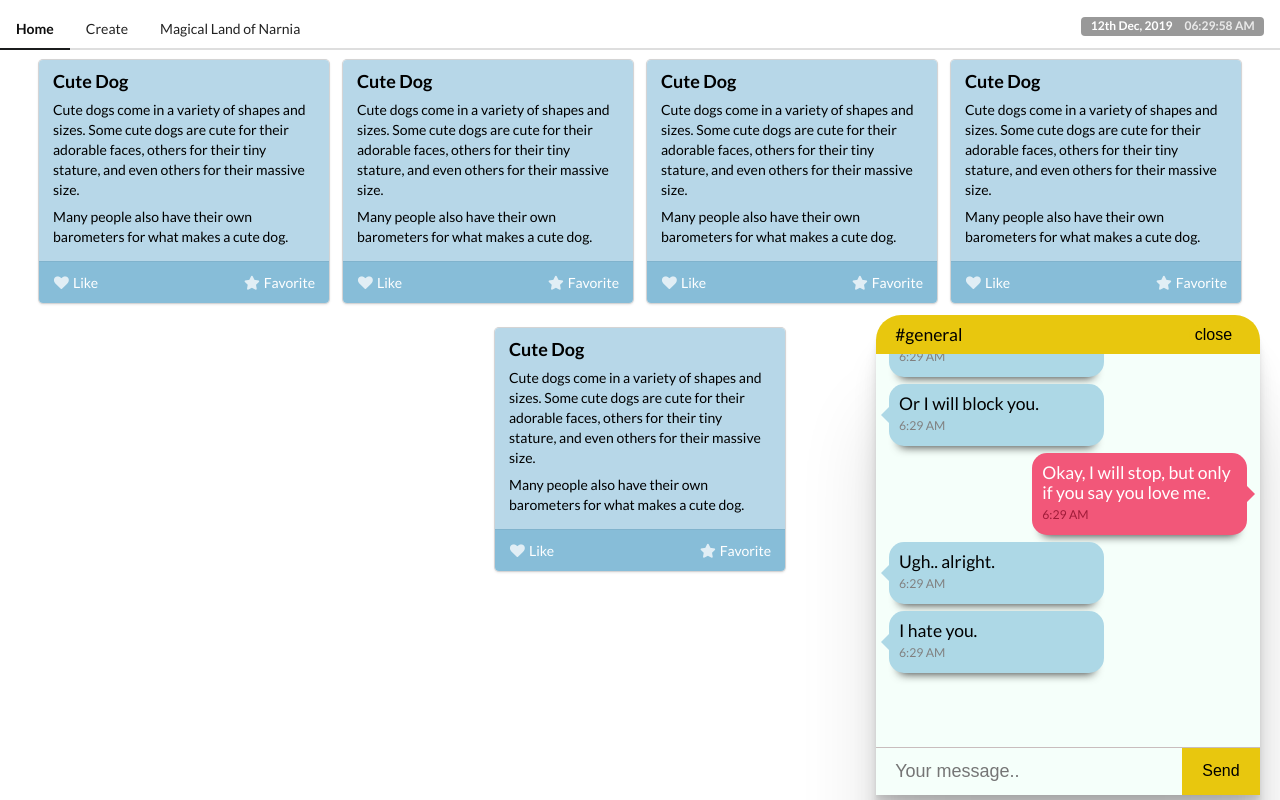
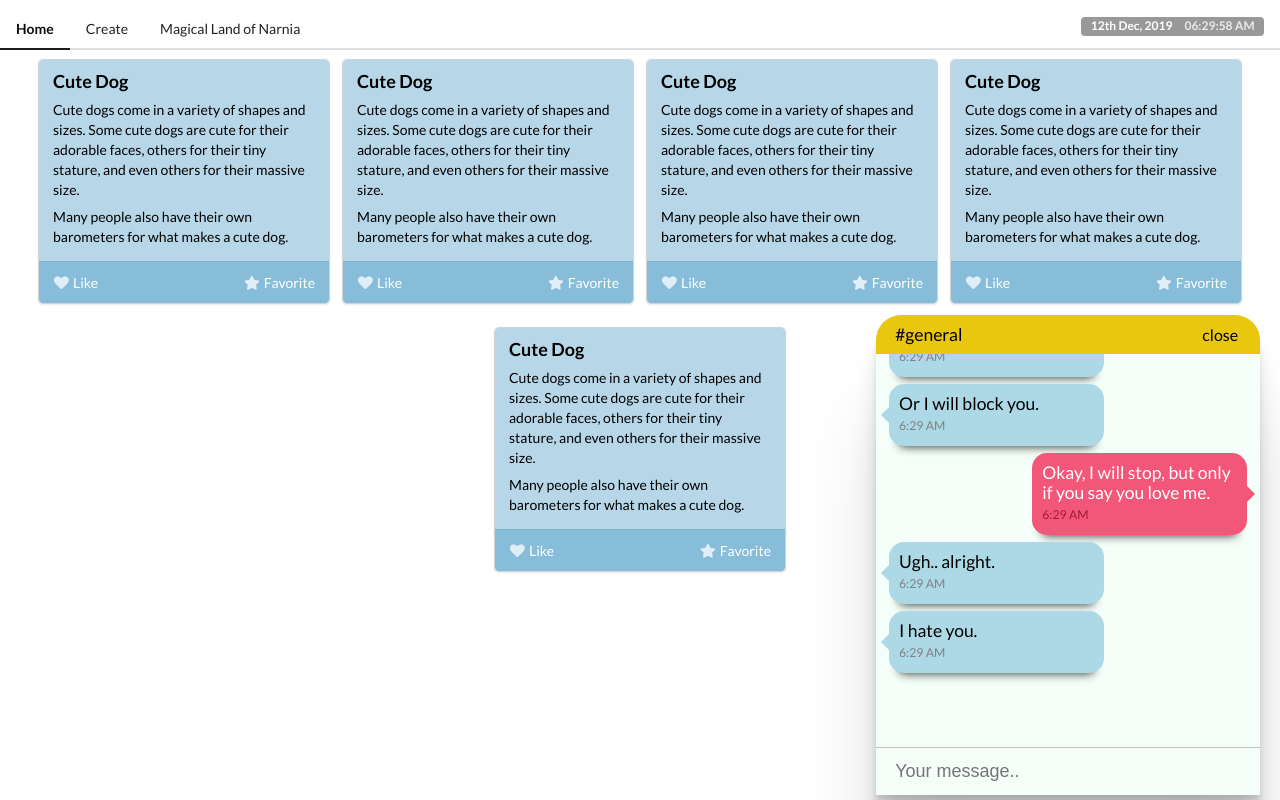
Before and after one commit to ShaminAsfaq/shamin-lives, a React (Create React App) app: page / in a window 1280 px wide. Built offline with nearby package versions, Linux system fonts and the light colour scheme.

Commit message:
ENTER button sending message. SEND button snapped out of existence.

```diff
--- a/src/chat/Chat.js
+++ b/src/chat/Chat.js
@@ -7,7 +7,9 @@ import ReactDOMServer from 'react-dom/server';
 import '../styles/components/Chat.css';
 
 const Chat = () => {
-
+    /**
+     * Dummy messages for the purpose of showcasing.
+     */
     let availableMessages = [
         {
             user: 'client',
@@ -47,20 +49,35 @@ const Chat = () => {
         },
     ];
 
+    /**
+     * Enabling state and other variables.
+     */
+    let isBlocked = false;   //  Emulates a blocked user.
+    let [visible, updateVisible] = useState(true);  //  MessageList visibility. Works while closing the chat box.
+    let [hiddenElement, updateHiddenElement] = useState([]);    //  Keeps the Chat Box to use if re-opened the closed chat box.
+    let [messageList, updateMessageList] = useState(availableMessages); //  It will take the incoming messages from the server when we start working with socket.io
 
-    let isBlocked = false;
-    let [visible, updateVisible] = useState(true);
-    let [hiddenElement, updateHiddenElement] = useState([]);
-    let [messageList, updateMessageList] = useState(availableMessages);
-
-    //  Buggy. Takes the ENTER press twice, taking me into oblivion.
+    /**
+     * July 16th, 2020
+     * Buggy. Takes the ENTER press twice, taking me into oblivion.
+     *
+     * 1 day later:
+     * July 17th, 2020
+     * Update: Suddenly working perfectly. No idea why!!
+     *
+     * @param {*} event
+     */
     const onEnter = (event) => {
         if(event.which === 13){
+            onSendMessage();
             event.target.dispatchEvent(new Event("submit", {cancelable: true}));
             event.preventDefault(); // Prevents the addition of a new line in the text field (not needed in a lot of cases)
         }
     }
 
+    /**
+     * Making the scroller go down at the bottom of the MessageList to view the latest message everytime.
+     */
     const scrollDownToLatest = () => {
         var messages = document.getElementsByClassName("message-list-div")[0];
         if(messages){
@@ -68,17 +85,33 @@ const Chat = () => {
         }
     }
 
+    /**
+     * Works as ComponentDidMount() and ComponentDidUpdate() of a class based React Component.
+     */
+    useEffect(() => {
+        /**
+         * Scroll to the bottom of the Message List
+         */
+        scrollDownToLatest();
 
-    useEffect(() => {
-        //  Scroll to the bottom of the Message List
-        scrollDownToLatest();
-        // updateMessageList(messageList);
-
-        //  to Send message on ENTER press
-        // document.getElementsByClassName("chat-input-text-area")[0].addEventListener("keypress", onEnter);
+        /**
+         * Binding eventListener with the ENTER key to Send message if pressed.
+         *
+         * isBlocked value is to showcase if user is blocked from the chat box. In case of TRUE,
+         * the chat box won't render. No point of attempting to add an event listener to UNDEFINED.
+         */
+        let chatBox = document.getElementsByClassName("chat-input-text-area")[0];
+        if(!isBlocked && chatBox) {
+            chatBox.addEventListener("keypress", onEnter);
+        }
 
     });
 
+    /**
+     * Removing any spaces from the beginning and the end of a message.
+     *
+     * @param {*} string
+     */
     let trimSpaceOnlyFromStartAndEnd = (string) => {
         let len = string.length;
         let result = '';
@@ -103,6 +136,10 @@ const Chat = () => {
         return result;
     }
 
+    /**
+     * Executes if SEND button clicked. Also, if ENTER is pressed.
+     * It sends the message to the server.
+     */
     let onSendMessage = () => {
         let text = document.getElementsByClassName('chat-input-text-area')[0].value;
         text = trimSpaceOnlyFromStartAndEnd(text);
@@ -137,6 +174,9 @@ const Chat = () => {
         document.getElementsByClassName('chat-input-text-area')[0].focus();
     };
 
+    /**
+     * Closes the chat box down.
+     */
     let onCloseChatBox = () => {
         let foundDiv = document.getElementsByClassName('chat-window')
 
@@ -155,12 +195,12 @@ const Chat = () => {
             {
                 visible &&
                 <div className='chat-window'>
-                    <div className='chat-box-head-wannabe'>
+                    <div className='chat-box-head-wannabe' onClick={onCloseChatBox}>
                         <div className='chat-box-head'>
                             #general
-                            <button onClick={onCloseChatBox} className='close-button'>
+                            <div onClick={onCloseChatBox} className='open-close-tag'>
                                 close
-                            </button>
+                            </div>
                         </div>
                     </div>
                     <MessageList availableMessages={messageList}/>
@@ -172,18 +212,24 @@ const Chat = () => {
                                 placeholder='Your message..'
                             >
                             </textarea>
-                            <button
-                                className="send-button"
-                                type="submit"
-                                onClick={onSendMessage}
-                            >
-                            Send
-                            </button>
+                            {
+                                /**
+                                 * Send button: initially used when ENTER button didn't work as a sender.
+                                 * "We're gonna be okay. You can rest now." [Endgame Easter Egg. Pepper Potts]
+                                 */
+                                // <button
+                                //     className="send-button"
+                                //     type="submit"
+                                //     onClick={onSendMessage}
+                                // >
+                                // Send
+                                // </button>
+                            }
                         </div>
                     }
                     {
                         isBlocked &&
-                        <div style={{textAlign:'center', color: 'red', paddingTop: '7%'}}>
+                        <div style={{textAlign:'center', color: 'red', paddingTop: '3.5%'}}>
                             Unfortunately, you have been blocked.
                         </div>
                     }
@@ -192,12 +238,12 @@ const Chat = () => {
             {
                 !visible &&
                 <div className='chat-window-closed'>
-                    <div className='chat-box-head-wannabe'>
+                    <div className='chat-box-head-wannabe' onClick={onCloseChatBox}>
                         <div className='chat-box-head'>
                             #general
-                            <button onClick={onCloseChatBox} className='close-button'>
+                            <div onClick={onCloseChatBox} className='open-close-tag'>
                                 open
-                            </button>
+                            </div>
                         </div>
                     </div>
                 </div>
--- a/src/chat/MessageList.js
+++ b/src/chat/MessageList.js
@@ -3,8 +3,13 @@ import Message from './Message';
 
 const MessageList = (props) => {
     let availableMessages = props.availableMessages;
+
+    let focusOnTextArea = () => {
+        document.getElementsByClassName('chat-input-text-area')[0].focus();
+    }
+
     return (
-        <div className='message-list-div'>
+        <div className='message-list-div' onClick={focusOnTextArea}>
             {
                 availableMessages.map(
                     ({user, message}, i) => <Message key={i} user={user} message={message}/>
--- a/src/styles/components/Chat.css
+++ b/src/styles/components/Chat.css
@@ -27,6 +27,10 @@
     0 100px 80px rgba(0, 0, 0, 0.12)
 }
 
+.chat-box-head-wannabe {
+    cursor: pointer;
+}
+
 .chat-window-closed {
     position:fixed;
     width: 25%;
@@ -40,7 +44,6 @@
 
 .chat-box-head {
     min-height: 10%;
-
     background-color: #e8c70e;
     padding: 2.5% 1% 2.5% 5%;
     color: black;
@@ -48,16 +51,13 @@
     border-radius: 25px 25px 0px 0px;
 }
 
-.close-button {
+.open-close-tag {
     float: right;
     background-color: #e8c70e;
-    border: none;
-    border-radius: 50px;
-    color: black;
     font-size: 16px;
     cursor: pointer;
     margin-right: 5%;
-    /* width: 13%; */
+    border-radius: 25px;
 }
 
 
@@ -135,6 +135,6 @@
 
 }
 
-.send-button:focus, .close-button:focus {
+.send-button:focus {
     outline:0;
 }
```
